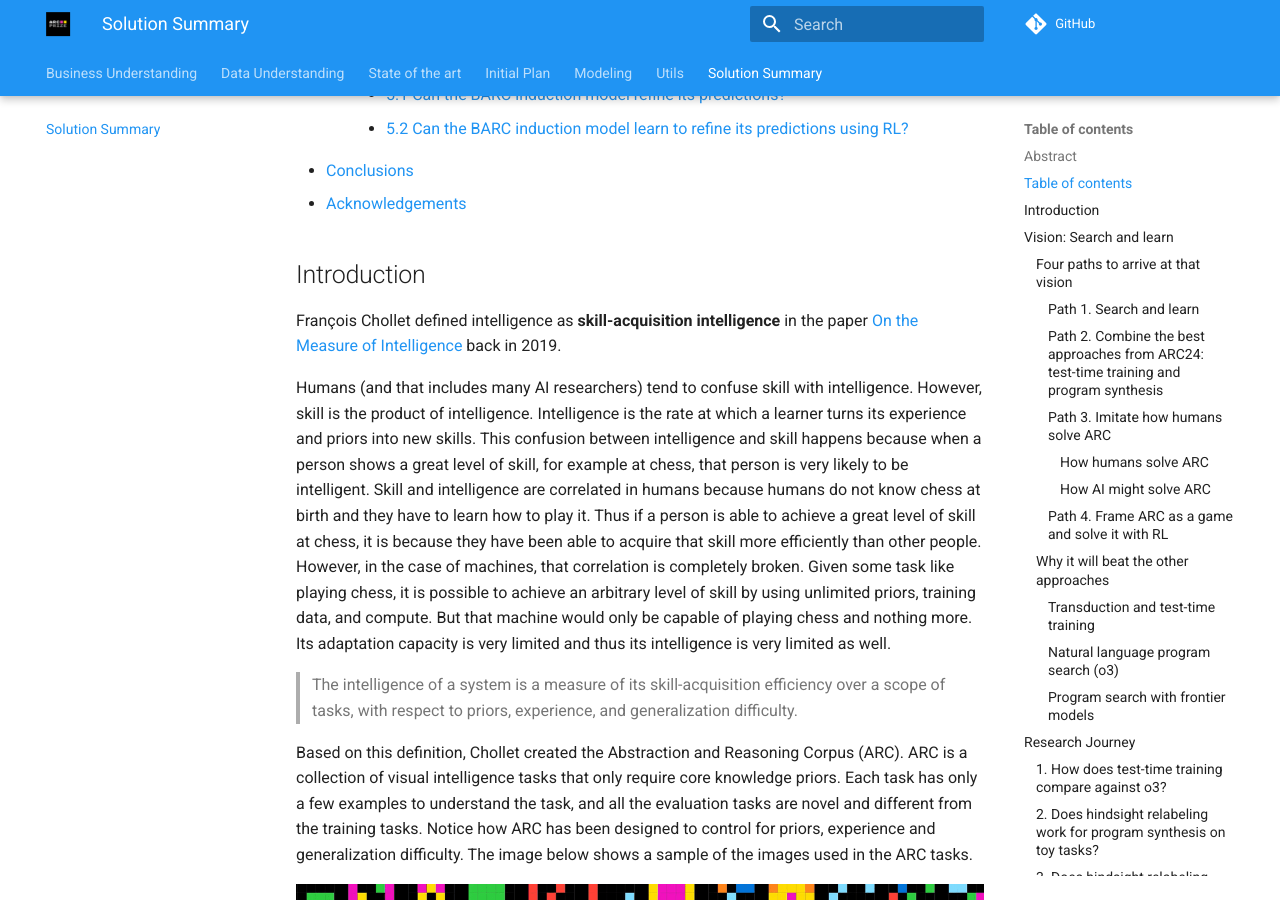
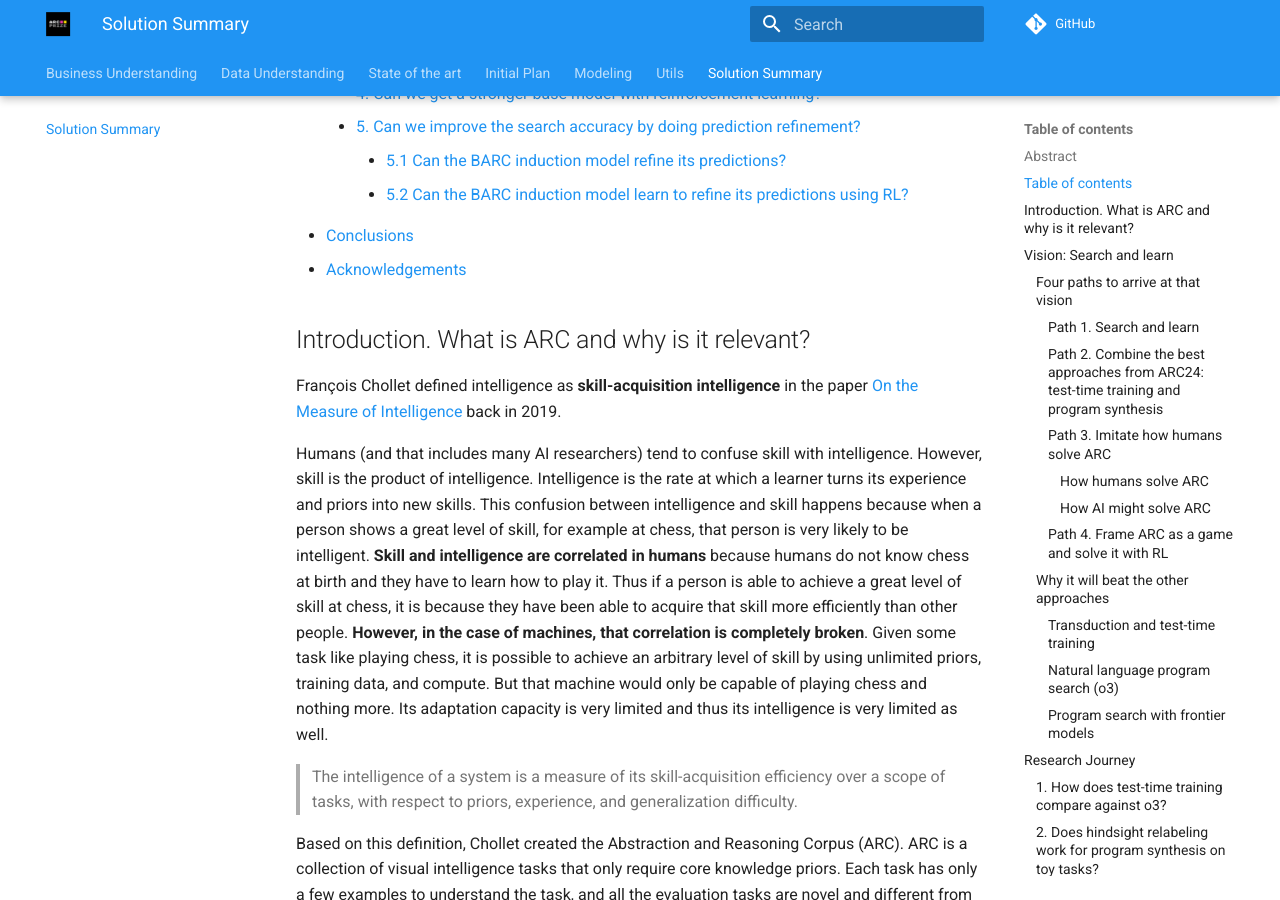
Before and after one commit to ironbar/arc25, an MkDocs documentation site: the page built from docs/05_Solution_Summary.md, in a window 1280 px wide and 900 px high, scrolled down 1407 px. Built offline with MkDocs 1.6.1 and Material for MkDocs 9.7.7, drawn with Linux system fonts in a browser that asks for light colours; comment, search, counter and statistics services are not loaded; some of the changed text lies outside the part shown.

Commit message:
improving solution summary

```diff
--- a/docs/05_Solution_Summary.md
+++ b/docs/05_Solution_Summary.md
@@ -17,7 +19,7 @@
 
 - [Abstract](#abstract)
 - [Table of contents](#table-of-contents)
-- [Introduction](#introduction)
+- [Introduction. What is ARC and why is it relevant?](#introduction-what-is-arc-and-why-is-it-relevant)
 - [Vision: Search and learn](#vision-search-and-learn)
   - [Four paths to arrive at that vision](#four-paths-to-arrive-at-that-vision)
     - [Path 1. Search and learn](#path-1-search-and-learn)
@@ -46,7 +48,7 @@
 - [Conclusions](#conclusions)
 - [Acknowledgements](#acknowledgements)
 
-## Introduction
+## Introduction. What is ARC and why is it relevant?
 
 <!-- what is intelligence --->
 François Chollet defined intelligence as **skill-acquisition intelligence** in the paper [On the Measure of Intelligence](https://arxiv.org/abs/1911.01547) back in 2019.
@@ -56,9 +58,9 @@
 However, skill is the product of intelligence. Intelligence is the rate at which a learner turns
 its experience and priors into new skills. This confusion between intelligence and skill happens
 because when a person shows a great level of skill, for example at chess, that person is very likely to be intelligent.
-Skill and intelligence are correlated in humans because humans do not know chess at birth and they have to learn how to play it. Thus if a person is able to achieve a great level of skill at chess, it is because
+**Skill and intelligence are correlated in humans** because humans do not know chess at birth and they have to learn how to play it. Thus if a person is able to achieve a great level of skill at chess, it is because
 they have been able to acquire that skill more efficiently than other people.
-However, in the case of machines, that correlation is completely broken. Given some task like playing chess, it is possible
+**However, in the case of machines, that correlation is completely broken**. Given some task like playing chess, it is possible
 to achieve an arbitrary level of skill by using unlimited priors, training data, and compute. But that machine
 would only be capable of playing chess and nothing more. Its adaptation capacity is very limited and thus its intelligence is very limited as well.
 
@@ -168,6 +167,8 @@
 In the following subsections I will argue why I believe search and learn has advantages over the other approaches.
 
 #### Transduction and test-time training
+
+> [Transduction](https://en.wikipedia.org/wiki/Transduction_(machine_learning)) is the process of directly drawing conclusions about new data from previous data, without constructing a model
 
 Although it was the dominant approach in the ARC24 prize and very likely one of the dominant approaches
 in ARC25, I do not believe it is the best bet to solve ARC-AGI-2 because:
@@ -582,7 +583,7 @@
     Reinforcement learning improves the solving rate of the model (22% -> 27%), but I have been unable to train for long
     due to training collapse.
 
-For more information go to iterations [24](modeling/Iteration_24_RL_BARC.md), [25](modeling/Iteration_25_debug_parallel_code_execution.md), [29](modeling/Iteration_29_multi-gpu-rl.md), [30](modeling/Iteration_30_solve_RL_collapse.md), [33](modeling/Iteration_33_rl_barc.md)
+For more information go to iterations [24](modeling/Iteration_24_RL_BARC.md), [25](modeling/Iteration_25_debug_parallel_code_execution.md), [29](modeling/Iteration_29_multi-gpu-rl.md), [30](modeling/Iteration_30_solve_RL_collapse.md), [33](modeling/Iteration_33_rl_barc.md) and [35](modeling/Iteration_35_fp16_vs_bf16.md).
 
 ### 5. Can we improve the search accuracy by doing prediction refinement?
 
```
Also changed, not shown: other parts of docs/05_Solution_Summary.md (+2 -3 lines).
